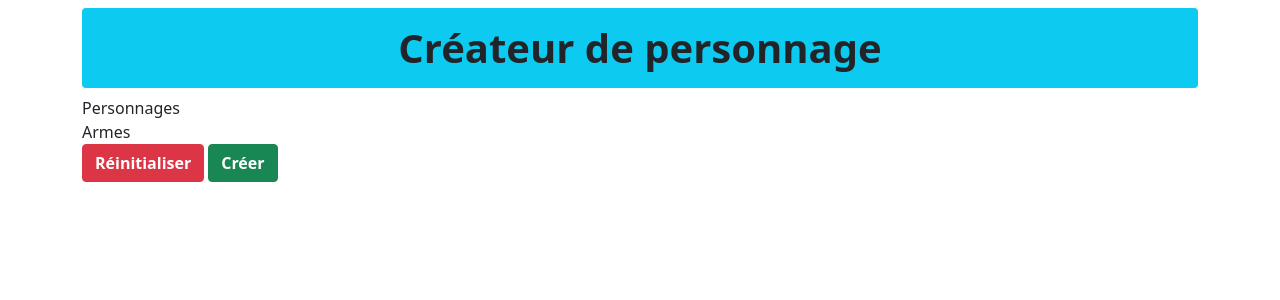
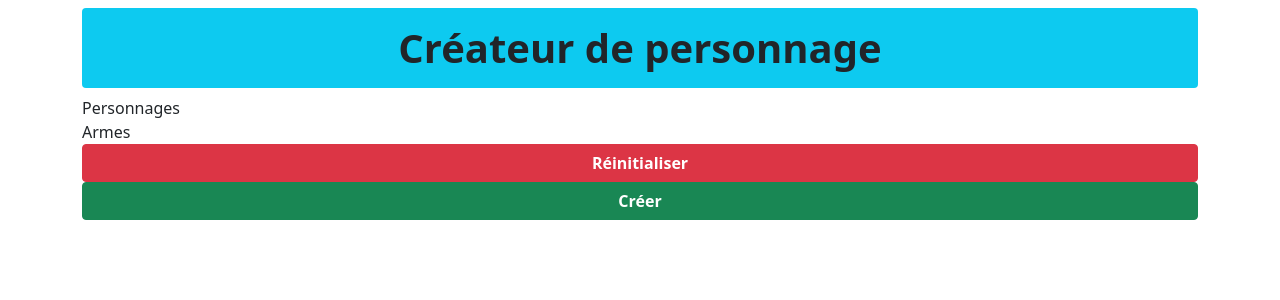
Before and after one commit to Chaambane/joueurs, a React (Create React App) app: page / in a window 1280 px wide. Shown: the top 300 px of the page. Built offline with nearby package versions, Linux system fonts and the light colour scheme.

Commit message:
refact(button) add width

```diff
--- a/src/components/Button/Button.js
+++ b/src/components/Button/Button.js
@@ -1,7 +1,7 @@
 import React from 'react'
 
 const button = (props) => {
-    const cssBtn = `btn ${props.clrBtn} fw-bold me-1`;
+    const cssBtn = `btn ${props.clrBtn} fw-bold w-100`;
     return(
         <button className={cssBtn} onClick={props.clic}>
             {props.children}
```
